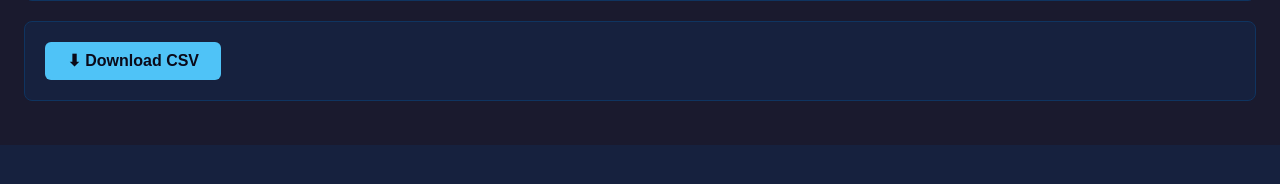
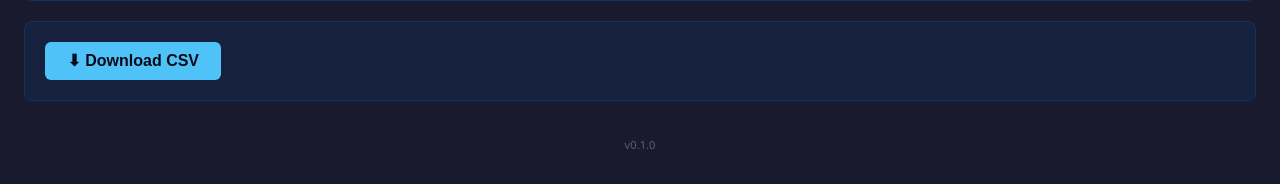
Before and after one commit to jrehm/sailing-data-exporter, a Flask app: page / in a window 1280 px wide. Shown: the part 793-977 px from the top of the page. Before the commit the page ends 938 px from the top, so only its background shows below. Run offline with Flask 3, Linux system fonts and the light colour scheme.

Commit message:
Add semantic versioning, changelog, and version indicator in UI
- __version__ in app.py, exposed to templates via jinja_env.globals
- Footer showing v{VERSION} in the UI, styled to match sail-plan-htmx
- CHANGELOG.md following Keep a Changelog / SemVer, backfilled from
  git history through the 0.1.0 baseline

```diff
--- a/app.py
+++ b/app.py
@@ -8,6 +8,8 @@ from zoneinfo import ZoneInfo, ZoneInfoNotFoundError
 from flask import Flask, Response, render_template, request
 from influxdb_client import InfluxDBClient
 from werkzeug.middleware.proxy_fix import ProxyFix
+
+__version__ = "0.1.0"
 
 # ---------------------------------------------------------------------------
 # Config
@@ -138,6 +140,7 @@ def _compute_vmc(sog_str: str, cogt_str: str, brg_str: str) -> str:
 app = Flask(__name__)
 if os.environ.get("BEHIND_PROXY", "").lower() in ("1", "true", "yes"):
     app.wsgi_app = ProxyFix(app.wsgi_app, x_prefix=1)
+app.jinja_env.globals["VERSION"] = __version__
 
 
 # ---------------------------------------------------------------------------
--- a/templates/index.html
+++ b/templates/index.html
@@ -190,6 +190,14 @@
       color: #ef9a9a;
       font-size: 0.9rem;
     }
+
+    .version {
+      text-align: center;
+      color: #90a4ae;
+      font-size: 0.7rem;
+      padding: 1rem 0 0.5rem;
+      opacity: 0.5;
+    }
   </style>
 </head>
 <body>
@@ -259,6 +267,8 @@
 
 </form>
 
+<footer class="version">v{{ VERSION }}</footer>
+
 <script>
   // Fix group data-group indices (Jinja loop.index0 is on the outer loop)
   document.querySelectorAll('.group-box').forEach((box, i) => {
```
Also changed, not shown: CHANGELOG.md (added).
